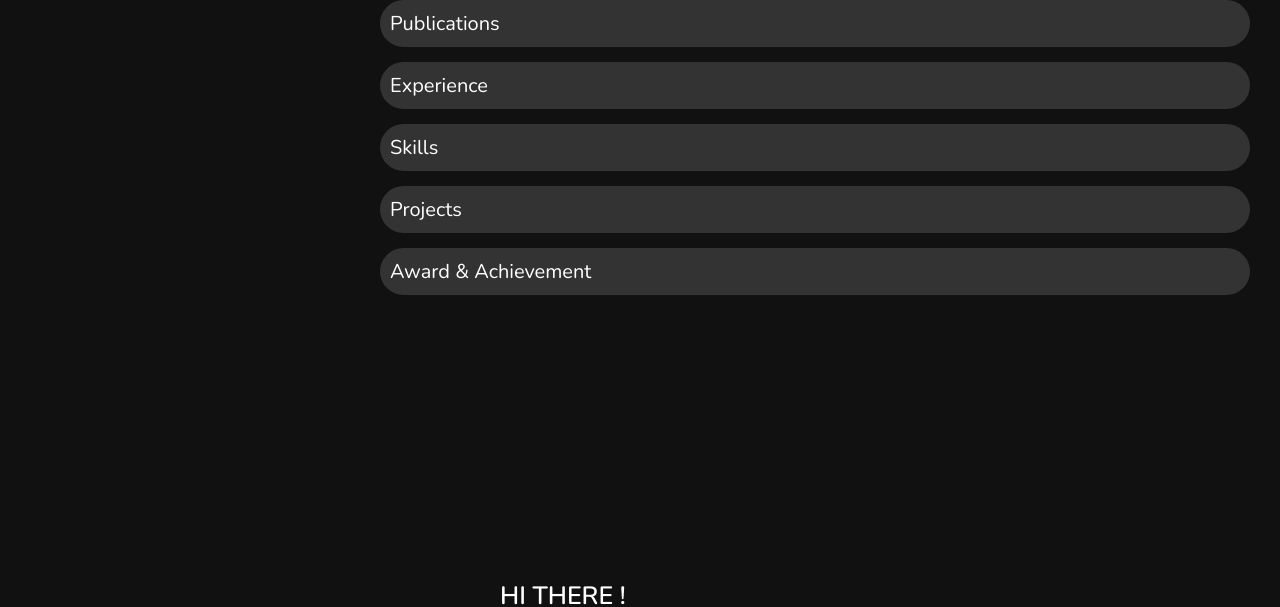
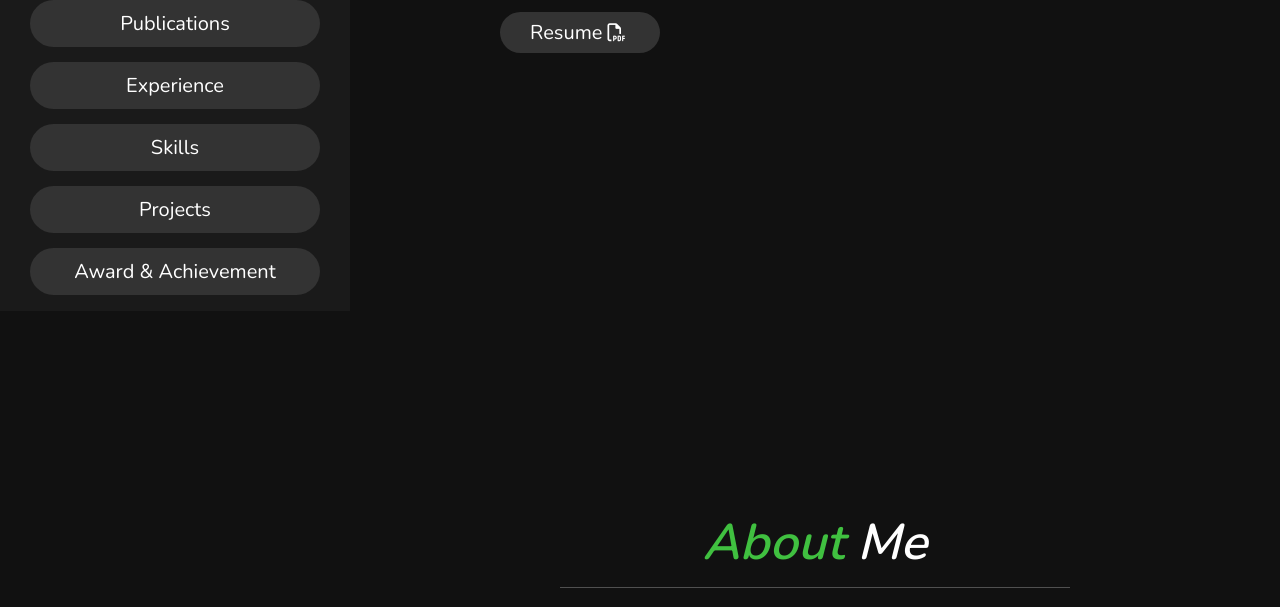
Before and after one commit to Munna015/Portfolio, a plain HTML site: page index.html in a window 1280 px wide. Shown: the part 489-1096 px from the top of the page. Drawn offline with nearby package versions, Linux system fonts and the light colour scheme; a script that the page names is missing.

Commit message:
Update style.css

```diff
--- a/style.css
+++ b/style.css
@@ -80,7 +80,7 @@ section{
 }
 
 header{
-    /*position: fixed;
+    position: fixed;
     top:0; left:0;
     z-index: 1000;
     height:100%;
@@ -90,7 +90,7 @@ header{
     align-items: center;
     justify-content: center;
     flex-flow: column;
-    text-align: center;*/
+    text-align: center;
 }
 
 header .user img{
```
